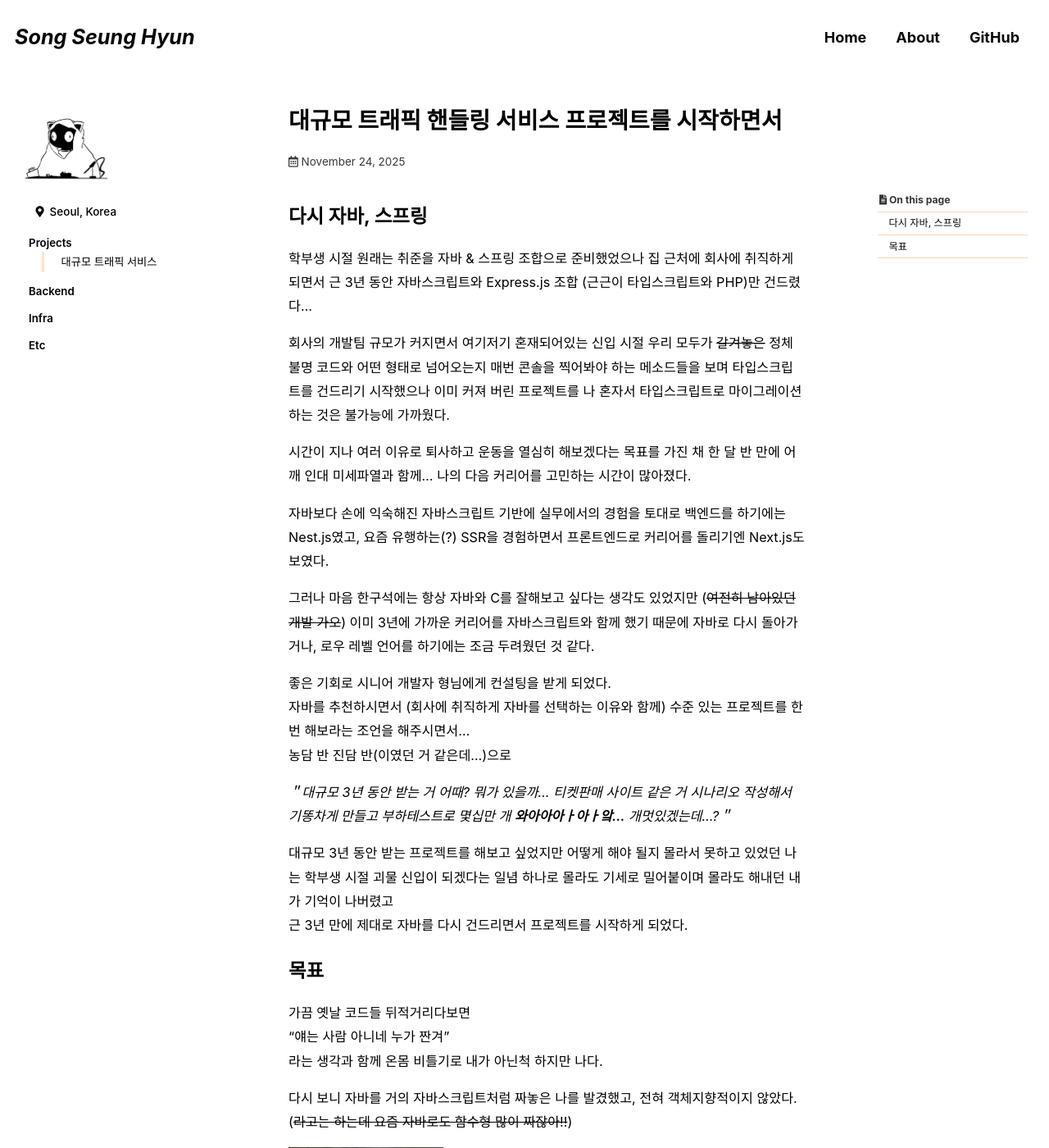
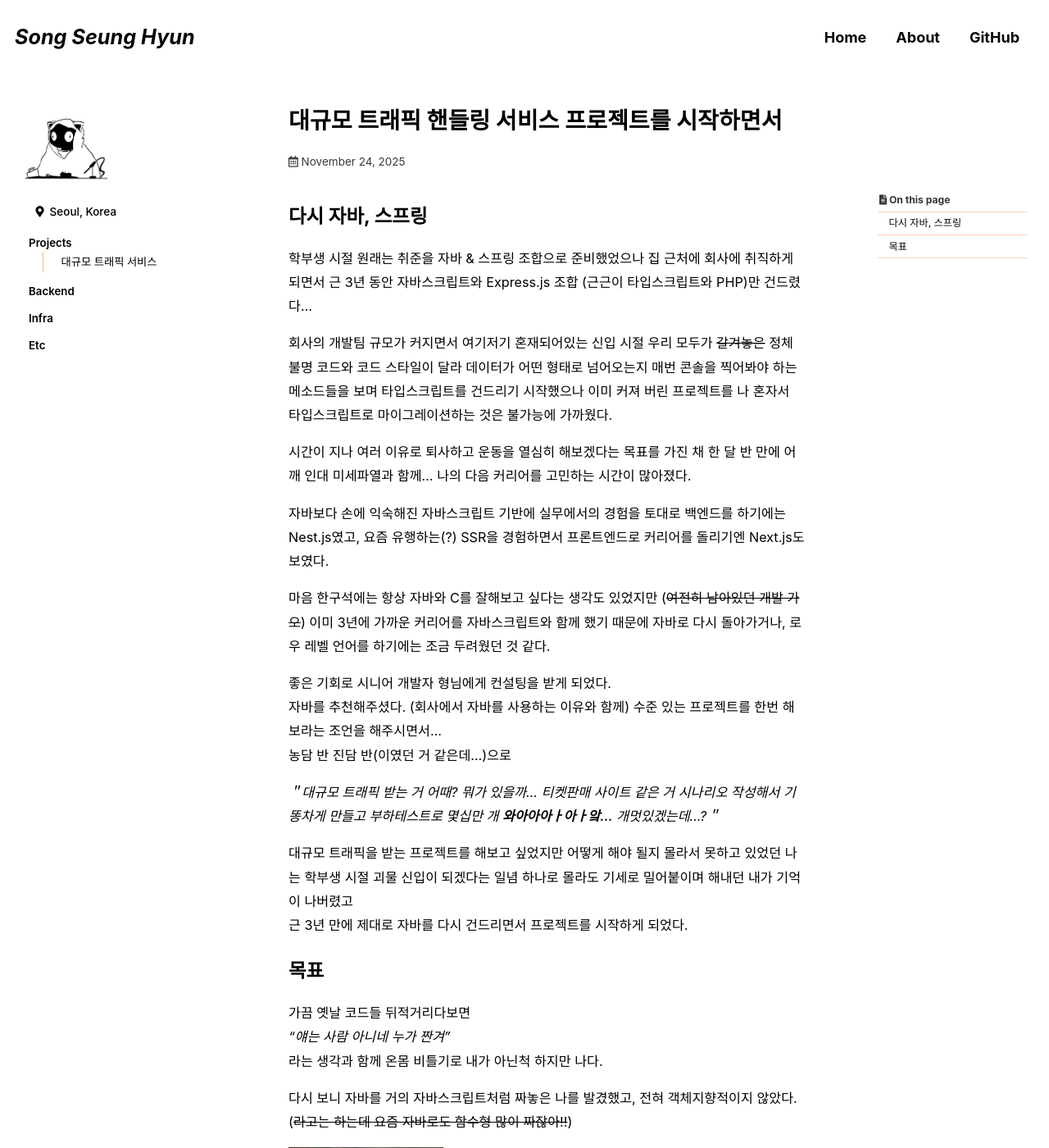
Before and after one commit to songsh927/songsh927.github.io, a Jekyll site: the page built from _posts/2025-11-24-largeTraffic.md, in a window 1280 px wide and 1400 px high. Shown: the whole window at 82% size. Built offline with Jekyll 4.4.1, drawn with Linux system fonts in a browser that asks for light colours; cached includes are drawn as plain includes; some web fonts are replaced; comment, search, counter and statistics services are not loaded.

Commit message:
오타 수정

```diff
--- a/_posts/2025-11-24-largeTraffic.md
+++ b/_posts/2025-11-24-largeTraffic.md
@@ -20,29 +20,29 @@ last_modified_at: 2025-11-25
 
 학부생 시절 원래는 취준을 자바 & 스프링 조합으로 준비했었으나 집 근처에 회사에 취직하게 되면서 근 3년 동안 자바스크립트와 Express.js 조합 (근근이 타입스크립트와 PHP)만 건드렸다...
 
-회사의 개발팀 규모가 커지면서 여기저기 혼재되어있는 신입 시절 우리 모두가 ~~갈겨놓은~~ 정체불명 코드와 어떤 형태로 넘어오는지 매번 콘솔을 찍어봐야 하는 메소드들을 보며 타입스크립트를 건드리기 시작했으나
+회사의 개발팀 규모가 커지면서 여기저기 혼재되어있는 신입 시절 우리 모두가 ~~갈겨놓은~~ 정체불명 코드와 코드 스타일이 달라 데이터가 어떤 형태로 넘어오는지 매번 콘솔을 찍어봐야 하는 메소드들을 보며 타입스크립트를 건드리기 시작했으나
 이미 커져 버린 프로젝트를 나 혼자서 타입스크립트로 마이그레이션하는 것은 불가능에 가까웠다.
 
 시간이 지나 여러 이유로 퇴사하고 운동을 열심히 해보겠다는 목표를 가진 채 한 달 반 만에 어깨 인대 미세파열과 함께... 나의 다음 커리어를 고민하는 시간이 많아졌다.
 
 자바보다 손에 익숙해진 자바스크립트 기반에 실무에서의 경험을 토대로 백엔드를 하기에는 Nest.js였고, 요즘 유행하는(?) SSR을 경험하면서 프론트엔드로 커리어를 돌리기엔 Next.js도 보였다.
 
-그러나 마음 한구석에는 항상 자바와 C를 잘해보고 싶다는 생각도 있었지만 (~~여전히 남아있던 개발 가오~~) 이미 3년에 가까운 커리어를 자바스크립트와 함께 했기 때문에 자바로 다시 돌아가거나, 로우 레벨 언어를 하기에는 조금 두려웠던 것 같다.
+마음 한구석에는 항상 자바와 C를 잘해보고 싶다는 생각도 있었지만 (~~여전히 남아있던 개발 가오~~) 이미 3년에 가까운 커리어를 자바스크립트와 함께 했기 때문에 자바로 다시 돌아가거나, 로우 레벨 언어를 하기에는 조금 두려웠던 것 같다.
 
 좋은 기회로 시니어 개발자 형님에게 컨설팅을 받게 되었다.
-자바를 추천하시면서 (회사에 취직하게 자바를 선택하는 이유와 함께) 수준 있는 프로젝트를 한번 해보라는 조언을 해주시면서...
+자바를 추천해주셨다. (회사에서 자바를 사용하는 이유와 함께) 수준 있는 프로젝트를 한번 해보라는 조언을 해주시면서...
 농담 반 진담 반(이였던 거 같은데...)으로
 
-*＂대규모 3년 동안 받는 거 어때? 뭐가 있을까... 티켓판매 사이트 같은 거 시나리오 작성해서 기똥차게 만들고 부하테스트로 몇십만 개 **와아아아ㅏ아ㅏ앜...** 개멋있겠는데...?＂*
+*＂대규모 트래픽 받는 거 어때? 뭐가 있을까... 티켓판매 사이트 같은 거 시나리오 작성해서 기똥차게 만들고 부하테스트로 몇십만 개 **와아아아ㅏ아ㅏ앜...** 개멋있겠는데...?＂*
 
-대규모 3년 동안 받는 프로젝트를 해보고 싶었지만 어떻게 해야 될지 몰라서 못하고 있었던 나는 학부생 시절 괴물 신입이 되겠다는 일념 하나로 몰라도 기세로 밀어붙이며 몰라도 해내던 내가 기억이 나버렸고
+대규모 트래픽을 받는 프로젝트를 해보고 싶었지만 어떻게 해야 될지 몰라서 못하고 있었던 나는 학부생 시절 괴물 신입이 되겠다는 일념 하나로 몰라도 기세로 밀어붙이며 해내던 내가 기억이 나버렸고
 근 3년 만에 제대로 자바를 다시 건드리면서 프로젝트를 시작하게 되었다.
 
 
 ## 목표
 
 가끔 옛날 코드들 뒤적거리다보면
-"얘는 사람 아니네 누가 짠겨"
+*"얘는 사람 아니네 누가 짠겨"*
 라는 생각과 함께 온몸 비틀기로 내가 아닌척 하지만 나다.
 
 다시 보니 자바를 거의 자바스크립트처럼 짜놓은 나를 발겼했고, 전혀 객체지향적이지 않았다.
```
